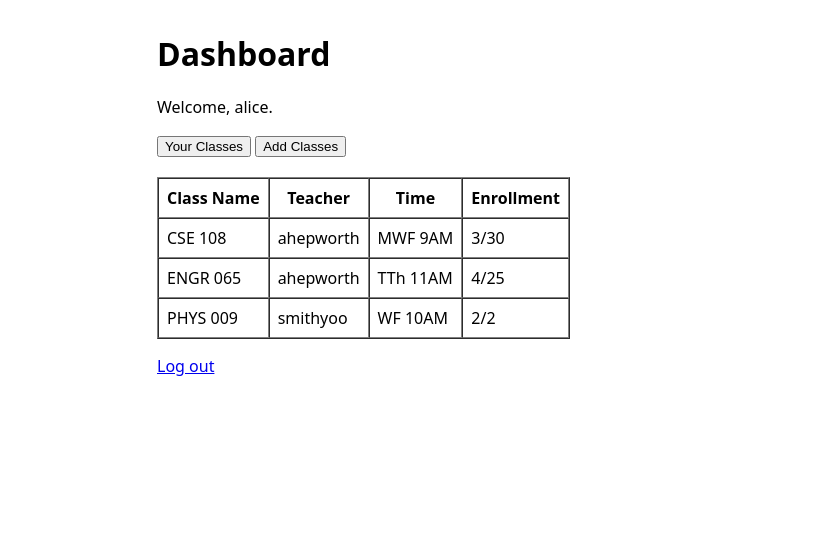
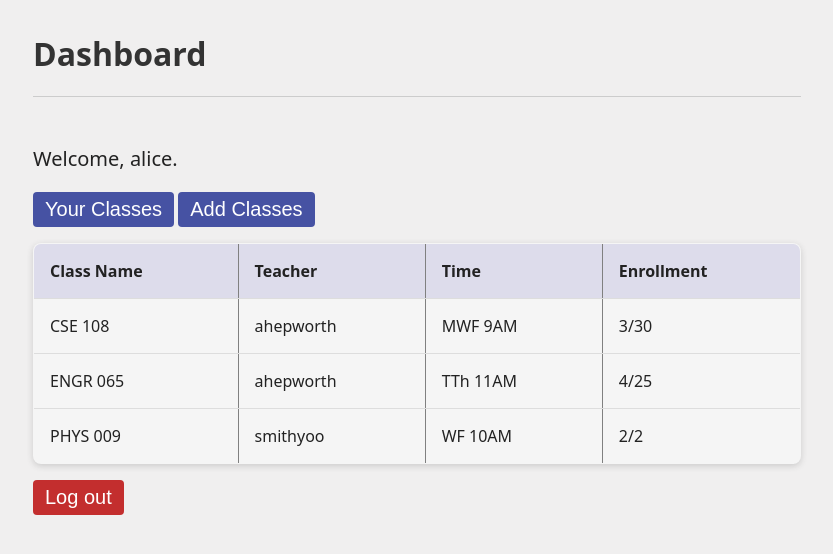
Before and after one commit to Chikuman/cse108_lab8_group34, a Flask app: page /index in a window 1280 px wide. Shown: the top 554 px of the page, without its empty margins (223-1056 px from the left). Run offline with Flask 3, Linux system fonts and the light colour scheme; a user stored in the database is signed in.

Commit message:
Started Working on CSS and Removed Edit Grade
Button logic is now on the grade itself rather than a whole other column

```diff
--- a/Lab8/static/css/styles.css
+++ b/Lab8/static/css/styles.css
@@ -2,14 +2,49 @@
 
 body {
   font-family: system-ui, Arial, sans-serif;
-  background-color: #f5f5f5;
+  background-color: #f0efef;
   color: #222;
   margin: 0;
   padding: 0;
 }
 
+.container {
+    /* padding: 3rem;
+    background: #faf7f7;
+    border: 2px solid #17104d;
+    border-radius: 1rem; */
+    max-width: 60vw;
+    min-height: 50vh;
+    margin-top: 5rem;
+    margin: 0 auto;
+}
+
 h1, h2 {
   color: #333;
+}
+
+.line {
+  border: none;
+  border-top: 1px solid #ccc;
+  margin: 0 0 3rem 0;
+}
+
+p {
+  font-size: 20px;
+}
+
+.button-container {
+  margin-bottom: 1rem;
+}
+
+.selector-button {
+  font-size: 20px;
+}
+
+.add-drop-class {
+  background: none;
+  font-size: 1.5rem;
+  color: #4652a3;
 }
 
 section {
@@ -62,16 +97,20 @@ table {
   width: 100%;
   border-collapse: collapse;
   margin-top: 12px;
+  border-radius: 0.5rem;
+  overflow: hidden;
+  background-color: #f5f5f5;
+  box-shadow: 0 2px 6px rgba(59, 59, 59, 0.2);
 }
 
 th, td {
   text-align: left;
-  padding: 8px;
+  padding: 1rem;
   border-bottom: 1px solid #ddd;
 }
 
 th {
-  background-color: #f0f0f0;
+  background-color: #dddceb;
 }
 
 tr:hover {
--- a/Lab8/templates/base.html
+++ b/Lab8/templates/base.html
@@ -4,9 +4,9 @@
     <meta charset="utf-8" />
     <title>{% block title %}My App{% endblock %}</title>
     <meta name="viewport" content="width=device-width, initial-scale=1" />
+    <link rel="stylesheet" href="{{ url_for('static', filename='css/styles.css') }}">
     <style>
       body { font-family: system-ui, Arial, sans-serif; margin: 2rem; }
-      .container { max-width: 520px; margin: 0 auto; }
       .flash { padding: .6rem .8rem; border-radius: 6px; margin-bottom: .5rem; }
       .flash.error { background:#ffe8e8 }
       .flash.success { background:#e8ffef }
--- a/Lab8/templates/index.html
+++ b/Lab8/templates/index.html
@@ -5,28 +5,27 @@
   {% if mode == 'teacher' %}
     <!-- ===================== TEACHER DASHBOARD (NEW) ===================== -->
     <h1>Teacher Dashboard</h1>
+    <hr class="line">
     <p>Welcome, {{ current_user.username }}.</p>
 
     {% for c in teacher_classes %}
       <h2>{{ c.class_name }} ({{ c.class_time }})</h2>
       <p>Enrollment: {{ c.enrollments|length }}/{{ c.class_capacity }}</p>
 
-      <table border="1" cellspacing="0" cellpadding="8">
+      <table border="1" cellspacing="0" cellpadding="8" style="margin-bottom: 2rem;">
         <thead>
           <tr>
-            <th>Student</th>
-            <th>Grade</th>
-            <th>Edit</th>
+            <th style="width: 70%;">Student</th>
+            <th style="width: 30%;">Grade</th>
           </tr>
         </thead>
         <tbody>
           {% for e in c.enrollments %}
           <tr>
             <td>{{ e.student.user.username }}</td>
-            <td id="grade-{{ e.enrollment_id }}">{{ e.grade or "N/A" }}</td>
-            <td>
-              <button onclick="updateGrade('{{ e.enrollment_id}}')">
-                Edit Grade
+            <td id="grade-{{ e.enrollment_id }}">
+              <button. style="background: none; color: #4652a3; cursor: pointer;" onclick="updateGrade('{{ e.enrollment_id}}')">
+                {{ e.grade or "N/A" }}
               </button>
             </td>
           </tr>
@@ -35,16 +34,15 @@
       </table>
     {% endfor %}
 
-    <p><a href="{{ url_for('auth.logout') }}">Log out</a></p>
-
   {% else %}
     <!-- ===================== STUDENT DASHBOARD (existing) ===================== -->
     <h1>Dashboard</h1>
+    <hr class="line">
     <p>Welcome, {{ current_user.username }}.</p>
 
-    <div style="margin-bottom: 20px;">
-      <button onclick="showTab('current')">Your Classes</button>
-      <button onclick="showTab('add')">Add Classes</button>
+    <div class="button-container">
+      <button class="selector-button" onclick="showTab('current')">Your Classes</button>
+      <button class="selector-button" onclick="showTab('add')">Add Classes</button>
     </div>
 
     <div id="current-classes">
@@ -91,10 +89,11 @@
                   <td>{{ c.class_time }}</td>
                   <td>{{ c.enrollments|length }}/{{ c.class_capacity }}</td>
                   <td>
+                    <div style="display: flex; justify-content: center;">
                       {% if c.enrollments|length >= c.class_capacity %}
                           <span style="color: red; font-weight: bold; margin-left: 8px;">FULL</span>
                       {% else %}
-                          <button onclick="toggleClass('{{ c.class_id }}')" style="margin-left: 8px;">
+                          <button onclick="toggleClass('{{ c.class_id }}')" class="add-drop-class">
                               {% if c in classes %}
                                   -
                               {% else %}
@@ -102,16 +101,21 @@
                               {% endif %}
                           </button>
                       {% endif %}
+                    </div>
                   </td>
               </tr>
               {% endfor %}
           </tbody>
       </table>
     </div>
+    {% endif %}
 
-    <p><a href="{{ url_for('auth.logout') }}">Log out</a></p>
-
-  {% endif %}
+    <button class="selector-button" style="margin-top: 1rem; background-color: rgb(195, 46, 46);">
+      <a
+        style="text-decoration: none; color: white;"
+        href="{{ url_for('auth.logout') }}"
+      >Log out</a>
+    </button>
 
   <script src="{{ url_for('static', filename='js/index.js') }}"></script>
 {% endblock %}
```
Also changed, not shown: Lab8/instance/app.db.
